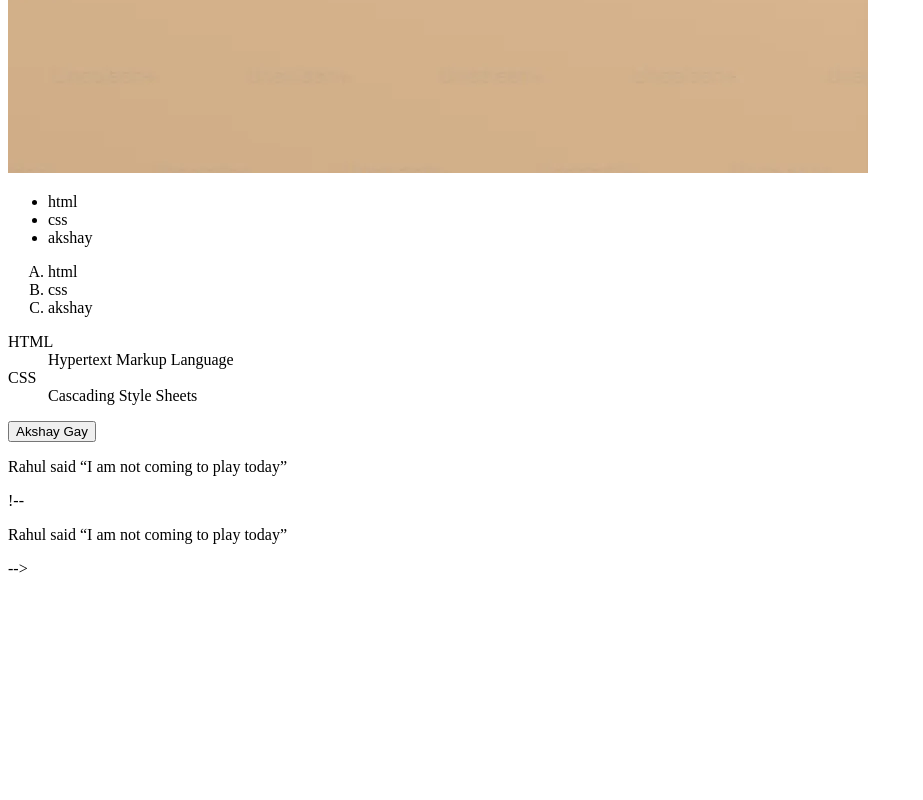
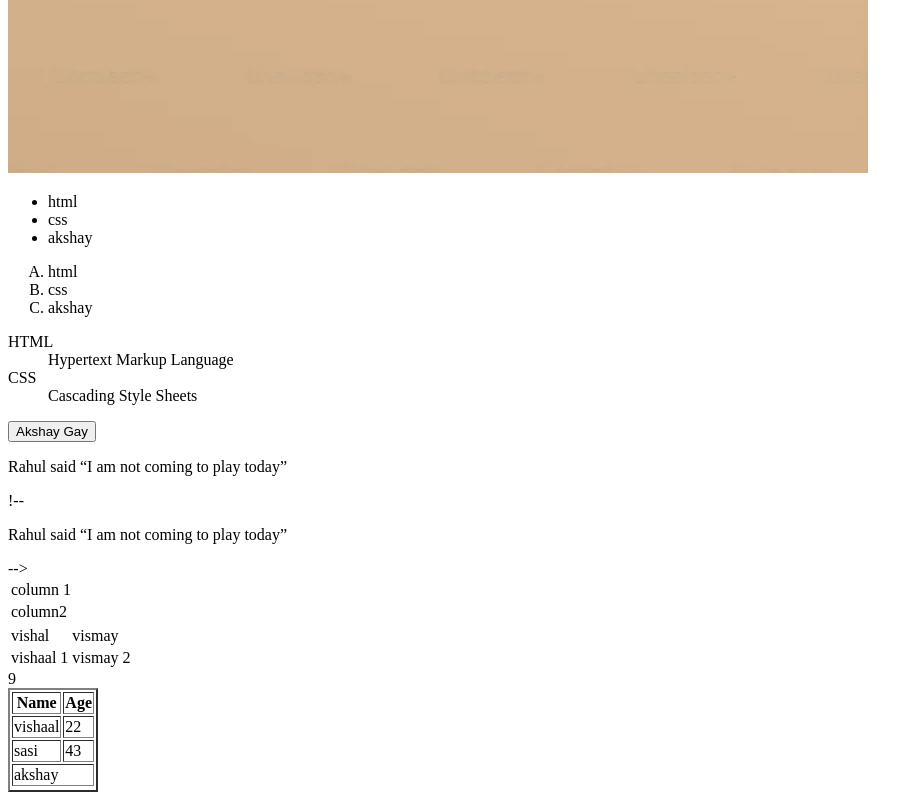
Before and after one commit to vishal-krishnaa/Mashup, a plain HTML site: page Mashup.html in a window 1280 px wide. Shown: the part 1829-2629 px from the top of the page, without its empty margins (0-923 px from the left). Before the commit the page ends 2415 px from the top, so only its background shows below. Drawn offline with Linux system fonts and the light colour scheme.

Commit message:
Add additional tables with data for improved layout in Mashup.html

```diff
--- a/Mashup.html
+++ b/Mashup.html
@@ -38,6 +38,41 @@
      <input type="submit" value="Akshay Gay">
      <p>Rahul said <q>I am not coming to play today</q></p>
      !-- <p>Rahul said <q>I am not coming to play today</q></p> -->
+     <table>
+        <tr>
+            <td>column 1</td>
+        </tr>
+        <tr>
+            <td>column2</td>
+        </tr>
+     </table>
+     <table>
+        <tr>
+            <td>vishal</td>
+            <td>vismay</td>
+        </tr>
+        <tr>
+            <td>vishaal 1</td>
+            <td>vismay 2</td>
+        </tr>
+     </table>
+     <table border="2">
+        <tr>
+            <th>Name</th>
+            <th>Age</th>
+        </tr>
+        <tr>
+            <td>vishaal</td>
+            <td>22</td>
+        <tr>
+            <td>sasi</td>
+            <td>43</td>
+        </tr>
+        <tr>
+            <td colspan="2">akshay</td>
+            <tr>9</tr>
+        </tr>
+     </table>
 
 </body>
 </html>
```
